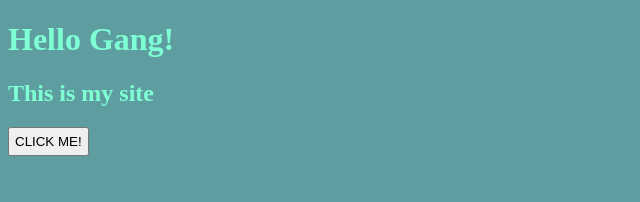
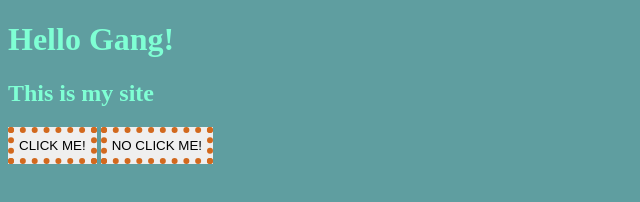
Before and after one commit to rodgersajb/ubiquitous-lamp, a plain HTML site: page index.html in a window 1280 px wide. Shown: the whole page, without its empty margins (0-640 px from the left). Drawn offline with Linux system fonts and the light colour scheme.

Commit message:
added second button/new button styles

```diff
--- a/index.html
+++ b/index.html
@@ -11,5 +11,6 @@
     <h1>Hello Gang!</h1>
     <h2>This is my site</h2>
     <button>Click me!</button>
+    <button>no click me!</button>
 </body>
 </html>
--- a/style.css
+++ b/style.css
@@ -6,4 +6,5 @@ body {
 button {
     padding: 5px 5px;
     text-transform: uppercase;
+    border: 6px dotted chocolate;
 }
```
